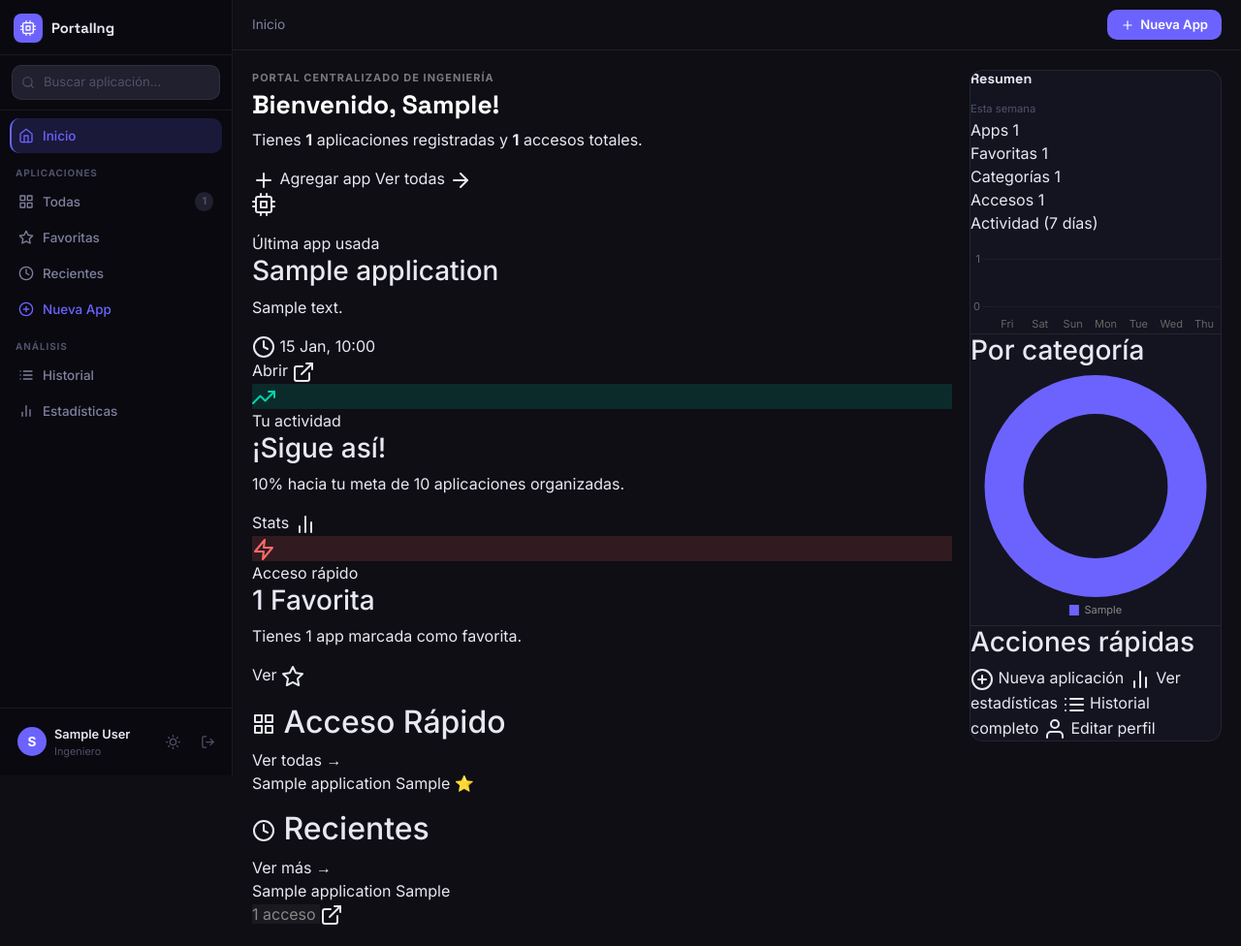
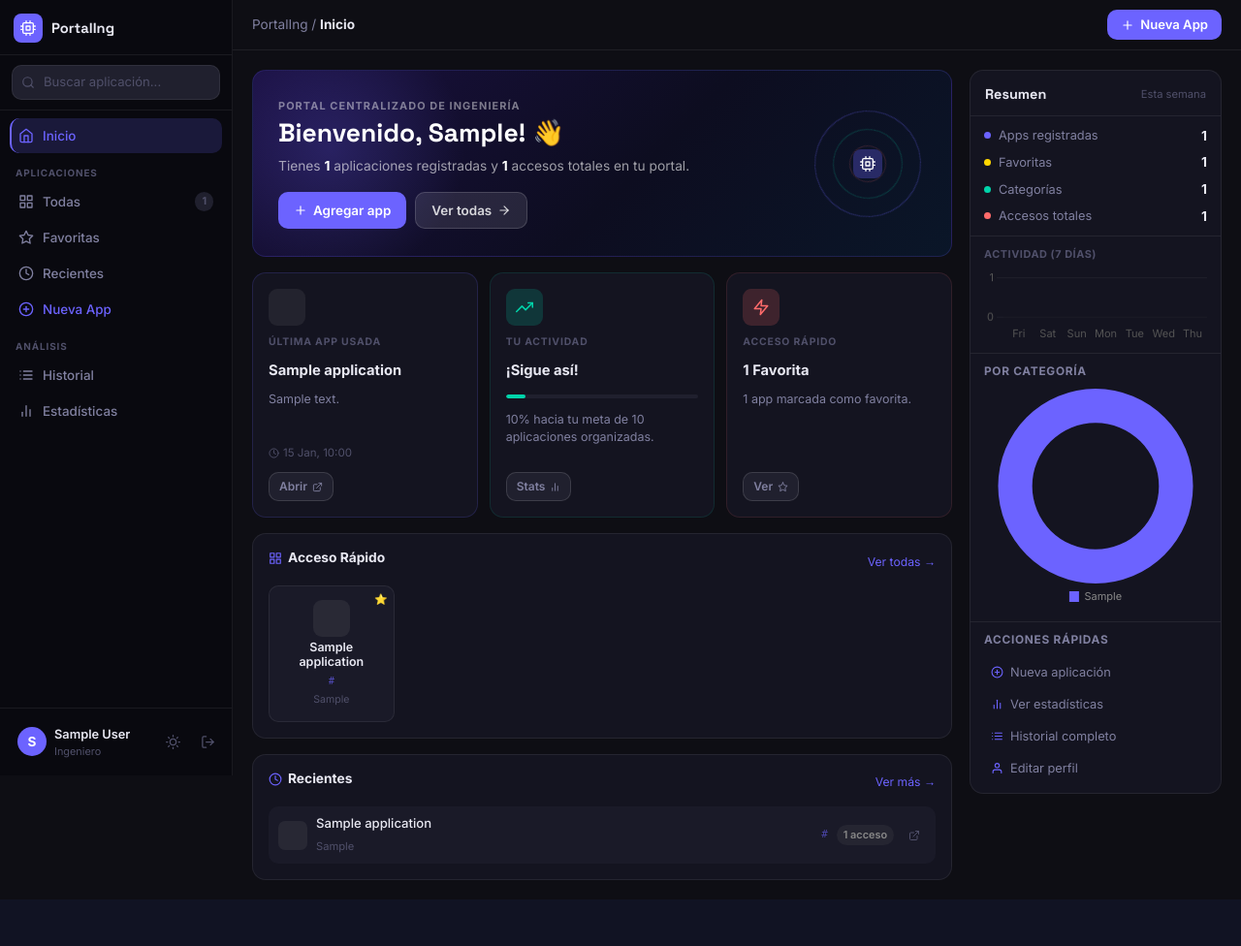
Before and after one commit to carloschavez-ops/engineering-portal, a Flask app: page /dashboard in a window 1280 px wide. Shown: the whole page at 97% size. After the commit the page ends 928 px from the top, so only its background shows below. Run offline with Flask 3, Linux system fonts and the light colour scheme; a user stored in the database is signed in; tables that the repository leaves empty hold one stand-in row (values such as "Sample post").

Commit message:
UPDATE DASHBOARD

```diff
--- a/static/css/main.css
+++ b/static/css/main.css
@@ -773,3 +773,87 @@ select.form-control{cursor:pointer}
 .dash-center>*:nth-child(2){animation-delay:.08s}
 .dash-center>*:nth-child(3){animation-delay:.12s}
 .dash-center>*:nth-child(4){animation-delay:.16s}
+
+/* Spotlight card — URL visible */
+.spot-card {
+  display: flex;
+  flex-direction: column;
+  align-items: center;
+  gap: 4px;
+  padding: 14px 8px;
+  background: var(--bg3);
+  border: 1px solid var(--border);
+  border-radius: var(--r);
+  text-align: center;
+  transition: all .18s;
+  position: relative;
+  cursor: pointer;
+}
+.spot-card:hover {
+  background: var(--bg4);
+  border-color: var(--accent);
+  transform: translateY(-2px);
+  box-shadow: 0 4px 16px rgba(108,99,255,.18);
+}
+.spot-icon {
+  width: 38px; height: 38px;
+  border-radius: 9px;
+  display: flex; align-items: center; justify-content: center;
+  flex-shrink: 0;
+}
+.spot-icon svg { width: 17px; height: 17px; }
+.spot-name {
+  font-size: .78rem;
+  font-weight: 600;
+  color: var(--txt);
+  line-height: 1.2;
+}
+/* URL del link — novedad */
+.spot-url {
+  font-size: .65rem;
+  color: var(--accent);
+  opacity: .7;
+  white-space: nowrap;
+  overflow: hidden;
+  text-overflow: ellipsis;
+  max-width: 100%;
+  font-family: monospace;
+}
+.spot-cat {
+  font-size: .66rem;
+  color: var(--txt3);
+}
+.spot-star {
+  position: absolute;
+  top: 5px; right: 6px;
+  font-size: .68rem;
+}
+
+/* Recientes — URL visible */
+.rec-url {
+  font-size: .68rem;
+  color: var(--accent);
+  opacity: .6;
+  font-family: monospace;
+  white-space: nowrap;
+  overflow: hidden;
+  text-overflow: ellipsis;
+  max-width: 160px;
+  display: none; /* solo visible en pantallas grandes */
+}
+@media (min-width: 900px) {
+  .rec-url { display: block; }
+}
+
+/* Spotlight grid override (más espacioso) */
+.spotlight-grid {
+  display: grid;
+  grid-template-columns: repeat(auto-fill, minmax(110px, 1fr));
+  gap: 10px;
+}
+
+/* Hero banner — asegurar que no rompa en pantalla pequeña */
+@media (max-width: 500px) {
+  .hero-title { font-size: 1.3rem; }
+  .act-row { grid-template-columns: 1fr; }
+}
--- a/templates/dashboard/index.html
+++ b/templates/dashboard/index.html
@@ -1,262 +1,267 @@
 {% extends 'base.html' %}
 {% block title %}Inicio — PortalIng{% endblock %}
-{% block breadcrumb %}<span class="bc-page">Inicio</span>{% endblock %}
+{% block breadcrumb %}<span style="color:var(--txt2);font-size:.85rem;">PortalIng / <strong style="color:var(--txt)">Inicio</strong></span>{% endblock %}
 
 {% block content %}
 <div class="dash-layout">
 
-    <!-- ── CENTER COLUMN ── -->
+  <!-- ══════════════════════════════
+       LEFT / CENTER COLUMN
+  ══════════════════════════════ -->
   <div class="dash-center">
 
-        <!-- Hero welcome banner -->
-        <div class="hero-banner">
-            <div class="hero-glow"></div>
-            <div class="hero-content">
+    <!-- ── HERO BANNER ── -->
+    <div class="hero">
+      <div class="hero-bg-glow"></div>
+      <div class="hero-inner">
         <p class="hero-eyebrow">Portal Centralizado de Ingeniería</p>
-                <h1 class="hero-title">Bienvenido, {{ current_user.nombre.split()[0] }}!</h1>
-                <p class="hero-sub">
+        <h1 class="hero-title">Bienvenido, {{ current_user.nombre.split()[0] }}! 👋</h1>
+        <p class="hero-body">
           Tienes <strong>{{ total_apps }}</strong> aplicaciones registradas y
-                    <strong>{{ total_accesos }}</strong> accesos totales.
+          <strong>{{ total_accesos }}</strong> accesos totales en tu portal.
         </p>
-                <div class="hero-actions">
-                    <a href="{{ url_for('apps.new_app') }}" class="btn-hero-primary">
+        <div class="hero-btns">
+          <a href="{{ url_for('apps.new_app') }}" class="btn-accent-solid">
             <i data-feather="plus"></i> Agregar app
           </a>
-                    <a href="{{ url_for('apps.list_apps') }}" class="btn-hero-ghost">
+          <a href="{{ url_for('apps.list_apps') }}" class="btn-ghost-solid">
             Ver todas <i data-feather="arrow-right"></i>
           </a>
         </div>
       </div>
-            <div class="hero-decoration" aria-hidden="true">
-                <div class="deco-ring deco-ring-1"></div>
-                <div class="deco-ring deco-ring-2"></div>
-                <div class="deco-icon-float">
-                    <i data-feather="cpu"></i>
-                </div>
+      <div class="hero-deco" aria-hidden="true">
+        <div class="deco-c deco-c1"></div>
+        <div class="deco-c deco-c2"></div>
+        <div class="deco-c deco-c3"></div>
+        <div class="deco-icon"><i data-feather="cpu"></i></div>
       </div>
     </div>
 
-        <!-- Action cards row (like Twitch's middle cards) -->
-        <div class="action-cards">
+    <!-- ── ACTION CARDS ROW (estilo Twitch) ── -->
+    <div class="act-row">
 
-            <!-- Last used app -->
-            <div class="action-card action-card--highlight">
+      <!-- Última app usada -->
+      <div class="act-card act-card--purple">
         {% if last_app %}
-                <div class="ac-icon" style="background:{{ last_app.color }}25;color:{{ last_app.color }}">
+        <div class="act-icon" style="background:{{ last_app.color }}22;color:{{ last_app.color }}">
           <i data-feather="{{ last_app.icono }}"></i>
         </div>
-                <div class="ac-body">
-                    <span class="ac-label">Última app usada</span>
-                    <h3 class="ac-title">{{ last_app.nombre }}</h3>
+        <span class="act-eyebrow">Última app usada</span>
+        <div class="act-title">{{ last_app.nombre }}</div>
         {% set desc = last_app.descripcion or '' %}
-                    <p class="ac-desc">{{ (desc[:60] ~ '…') if desc|length > 60 else (desc if desc else 'Sin descripción') }}</p>
-                    <span class="ac-meta"><i data-feather="clock"></i> {{ last_access.strftime('%d %b, %H:%M') if last_access else '—' }}</span>
-                </div>
-                <a href="{{ url_for('apps.open_app', app_id=last_app.id) }}" target="_blank" class="ac-cta">
+        <p class="act-desc">{{ (desc[:70] ~ '…') if desc|length > 70 else (desc if desc else 'Sin descripción') }}</p>
+        <span class="act-meta">
+          <i data-feather="clock"></i>
+          {{ last_access.strftime('%d %b, %H:%M') if last_access else '—' }}
+        </span>
+        <a href="{{ url_for('apps.open_app', app_id=last_app.id) }}" target="_blank" class="act-btn">
           Abrir <i data-feather="external-link"></i>
         </a>
         {% else %}
-                <div class="ac-icon" style="background:rgba(108,99,255,.15);color:#6C63FF">
+        <div class="act-icon" style="background:rgba(108,99,255,.18);color:#6C63FF">
           <i data-feather="package"></i>
         </div>
-                <div class="ac-body">
-                    <span class="ac-label">Comienza ahora</span>
-                    <h3 class="ac-title">Sin actividad aún</h3>
-                    <p class="ac-desc">Agrega tu primera herramienta de ingeniería al portal.</p>
-                </div>
-                <a href="{{ url_for('apps.new_app') }}" class="ac-cta">
+        <span class="act-eyebrow">Comienza ahora</span>
+        <div class="act-title">Sin actividad aún</div>
+        <p class="act-desc">Agrega tu primera herramienta de ingeniería al portal.</p>
+        <a href="{{ url_for('apps.new_app') }}" class="act-btn">
           Agregar <i data-feather="plus"></i>
         </a>
         {% endif %}
       </div>
 
-            <!-- Keep it up / progress card -->
-            <div class="action-card">
-                <div class="ac-icon" style="background:rgba(0,212,170,.15);color:#00D4AA">
+      <!-- Actividad / progreso -->
+      <div class="act-card act-card--teal">
+        <div class="act-icon" style="background:rgba(0,212,170,.18);color:#00D4AA">
           <i data-feather="trending-up"></i>
         </div>
-                <div class="ac-body">
-                    <span class="ac-label">Tu actividad</span>
-                    <h3 class="ac-title">¡Sigue así!</h3>
+        <span class="act-eyebrow">Tu actividad</span>
+        <div class="act-title">¡Sigue así!</div>
         {% set pct = [((total_apps / 10) * 100)|int, 100]|min %}
-                    <div class="progress-track">
-                        <div class="progress-fill" style="width:{{ pct }}%; background:#00D4AA"></div>
-                    </div>
-                    <p class="ac-desc">{{ pct }}% hacia tu meta de 10 aplicaciones organizadas.</p>
-                </div>
-                <a href="{{ url_for('stats.stats') }}" class="ac-cta">
+        <div class="prog-track"><div class="prog-fill" style="width:{{ pct }}%;background:#00D4AA"></div></div>
+        <p class="act-desc">{{ pct }}% hacia tu meta de 10 aplicaciones organizadas.</p>
+        <a href="{{ url_for('stats.stats') }}" class="act-btn">
           Stats <i data-feather="bar-chart-2"></i>
         </a>
       </div>
 
-            <!-- Quick add -->
-            <div class="action-card">
-                <div class="ac-icon" style="background:rgba(255,107,107,.15);color:#FF6B6B">
+      <!-- Favoritas -->
+      <div class="act-card act-card--red">
+        <div class="act-icon" style="background:rgba(255,107,107,.18);color:#FF6B6B">
           <i data-feather="zap"></i>
         </div>
-                <div class="ac-body">
-                    <span class="ac-label">Acceso rápido</span>
-                    <h3 class="ac-title">{{ total_favs }} Favorita{{ 's' if total_favs != 1 else '' }}</h3>
-                    <p class="ac-desc">Tienes {{ total_favs }} app{{ 's' if total_favs != 1 else '' }} marcada{{ 's' if total_favs != 1 else '' }} como favorita{{ 's' if total_favs != 1 else '' }}.</p>
-                </div>
-                <a href="{{ url_for('apps.favorites') }}" class="ac-cta">
+        <span class="act-eyebrow">Acceso rápido</span>
+        <div class="act-title">{{ total_favs }} Favorita{{ 's' if total_favs != 1 else '' }}</div>
+        <p class="act-desc">
+          {{ total_favs }} app{{ 's' if total_favs != 1 else '' }}
+          marcada{{ 's' if total_favs != 1 else '' }} como favorita{{ 's' if total_favs != 1 else '' }}.
+        </p>
+        <a href="{{ url_for('apps.favorites') }}" class="act-btn">
           Ver <i data-feather="star"></i>
         </a>
       </div>
-        </div>
 
-        <!-- Spotlight / Quick grid -->
-        <section class="dash-section">
-            <div class="ds-header">
-                <h2 class="ds-title">
+    </div><!-- /act-row -->
+
+    <!-- ── SPOTLIGHT / ACCESO RÁPIDO ── -->
+    <div class="dash-sec">
+      <div class="dash-sec-head">
+        <h2 class="dash-sec-title">
           <i data-feather="grid"></i> Acceso Rápido
         </h2>
-                <a href="{{ url_for('apps.list_apps') }}" class="ds-link">Ver todas →</a>
+        <a href="{{ url_for('apps.list_apps') }}" class="dash-sec-more">Ver todas →</a>
       </div>
 
       {% set quick_apps = current_user.applications.order_by('nombre').limit(8).all() %}
       {% if quick_apps %}
-            <div class="quick-grid">
+      <div class="spotlight-grid">
         {% for app in quick_apps %}
-                <a href="{{ url_for('apps.open_app', app_id=app.id) }}" target="_blank" class="quick-card">
-                    <div class="qc-icon" style="background:{{ app.color }}20;color:{{ app.color }}">
+        <a href="{{ url_for('apps.open_app', app_id=app.id) }}" target="_blank" class="spot-card">
+          <div class="spot-icon" style="background:{{ app.color }}22;color:{{ app.color }}">
             <i data-feather="{{ app.icono }}"></i>
           </div>
-                    <span class="qc-name">{{ app.nombre }}</span>
-                    <span class="qc-cat">{{ app.categoria }}</span>
-                    {% if app.favorito %}<span class="qc-fav">⭐</span>{% endif %}
+          <span class="spot-name">{{ app.nombre }}</span>
+          <!-- URL visible del link -->
+          <span class="spot-url">
+            {{ app.url | replace('https://','') | replace('http://','') | truncate(28, true, '…') if app.url else 'Sin URL' }}
+          </span>
+          <span class="spot-cat">{{ app.categoria }}</span>
+          {% if app.favorito %}<span class="spot-star" title="Favorita">⭐</span>{% endif %}
         </a>
         {% endfor %}
       </div>
       {% else %}
-            <div class="empty-block">
+      <div class="empty-hint">
         <i data-feather="inbox"></i>
         <p>No hay apps aún. <a href="{{ url_for('apps.new_app') }}">Agrega la primera</a></p>
       </div>
       {% endif %}
-        </section>
+    </div>
 
-        <!-- Recent activity list -->
+    <!-- ── RECIENTES ── -->
     {% if recent_apps %}
-        <section class="dash-section">
-            <div class="ds-header">
-                <h2 class="ds-title"><i data-feather="clock"></i> Recientes</h2>
-                <a href="{{ url_for('apps.recent') }}" class="ds-link">Ver más →</a>
+    <div class="dash-sec">
+      <div class="dash-sec-head">
+        <h2 class="dash-sec-title"><i data-feather="clock"></i> Recientes</h2>
+        <a href="{{ url_for('apps.recent') }}" class="dash-sec-more">Ver más →</a>
       </div>
-            <div class="recent-table">
+      <div class="rec-list">
         {% for app in recent_apps %}
-                <div class="rt-row">
-                    <div class="rt-icon" style="background:{{ app.color }}20;color:{{ app.color }}">
+        <div class="rec-row">
+          <div class="rec-ico" style="background:{{ app.color }}22;color:{{ app.color }}">
             <i data-feather="{{ app.icono }}"></i>
           </div>
-                    <div class="rt-info">
-                        <span class="rt-name">{{ app.nombre }}</span>
-                        <span class="rt-cat">{{ app.categoria }}</span>
+          <div class="rec-meta">
+            <span class="rec-name">{{ app.nombre }}</span>
+            <span class="rec-cat">{{ app.categoria }}</span>
           </div>
-                    <span class="rt-badge" style="background:{{ app.color }}18;color:{{ app.color }}">
+          <!-- URL visible -->
+          <span class="rec-url">
+            {{ app.url | replace('https://','') | replace('http://','') | truncate(30, true, '…') if app.url else '' }}
+          </span>
+          <span class="rec-badge" style="background:{{ app.color }}18;color:{{ app.color }}">
             {{ app.total_accesos }} acceso{{ 's' if app.total_accesos != 1 else '' }}
           </span>
-                    <a href="{{ url_for('apps.open_app', app_id=app.id) }}" target="_blank" class="rt-open">
+          <a href="{{ url_for('apps.open_app', app_id=app.id) }}" target="_blank" class="rec-open">
             <i data-feather="external-link"></i>
           </a>
         </div>
         {% endfor %}
       </div>
-        </section>
+    </div>
     {% endif %}
 
   </div><!-- /dash-center -->
 
-    <!-- ── RIGHT PANEL (Analytics) ── -->
+  <!-- ══════════════════════════════
+       RIGHT PANEL
+  ══════════════════════════════ -->
   <aside class="dash-right">
-        <div class="dr-header">
-            <h2 class="dr-title">Resumen</h2>
+
+    <!-- Header -->
+    <div class="dr-top">
+      <span class="dr-title">Resumen</span>
       <span class="dr-sub">Esta semana</span>
     </div>
 
-        <!-- Mini stat pills -->
-        <div class="mini-stats">
-            <div class="mini-stat">
-                <span class="ms-dot" style="background:#6C63FF"></span>
-                <span class="ms-lbl">Apps</span>
-                <span class="ms-val">{{ total_apps }}</span>
+    <!-- Stat pills -->
+    <div class="dr-stats">
+      <div class="dr-stat">
+        <span class="dr-dot" style="background:#6C63FF"></span>
+        <span class="dr-lbl">Apps registradas</span>
+        <span class="dr-val">{{ total_apps }}</span>
       </div>
-            <div class="mini-stat">
-                <span class="ms-dot" style="background:#FFD700"></span>
-                <span class="ms-lbl">Favoritas</span>
-                <span class="ms-val">{{ total_favs }}</span>
+      <div class="dr-stat">
+        <span class="dr-dot" style="background:#FFD700"></span>
+        <span class="dr-lbl">Favoritas</span>
+        <span class="dr-val">{{ total_favs }}</span>
       </div>
-            <div class="mini-stat">
-                <span class="ms-dot" style="background:#00D4AA"></span>
-                <span class="ms-lbl">Categorías</span>
-                <span class="ms-val">{{ total_cats }}</span>
+      <div class="dr-stat">
+        <span class="dr-dot" style="background:#00D4AA"></span>
+        <span class="dr-lbl">Categorías</span>
+        <span class="dr-val">{{ total_cats }}</span>
       </div>
-            <div class="mini-stat">
-                <span class="ms-dot" style="background:#FF6B6B"></span>
-                <span class="ms-lbl">Accesos</span>
-                <span class="ms-val">{{ total_accesos }}</span>
+      <div class="dr-stat">
+        <span class="dr-dot" style="background:#FF6B6B"></span>
+        <span class="dr-lbl">Accesos totales</span>
+        <span class="dr-val">{{ total_accesos }}</span>
       </div>
     </div>
 
-        <!-- Mini chart -->
-        <div class="dr-chart-wrap">
-            <p class="dr-chart-label">Actividad (7 días)</p>
+    <div class="dr-divider"></div>
+
+    <!-- Weekly chart -->
+    <div class="dr-chart-block">
+      <p class="dr-chart-lbl">Actividad (7 días)</p>
       <canvas id="miniWeekly" height="100"></canvas>
     </div>
 
-        <!-- Divider -->
     <div class="dr-divider"></div>
 
-        <!-- Category breakdown -->
-        <div class="dr-section">
-            <h3 class="dr-section-title">Por categoría</h3>
+    <!-- Category doughnut -->
+    <div class="dr-block">
+      <p class="dr-block-title">Por categoría</p>
       <canvas id="miniCats" height="140"></canvas>
     </div>
 
-        <!-- Divider -->
     <div class="dr-divider"></div>
 
     <!-- Quick links -->
-        <div class="dr-section">
-            <h3 class="dr-section-title">Acciones rápidas</h3>
-            <div class="dr-links">
-                <a href="{{ url_for('apps.new_app') }}" class="dr-link-item">
+    <div class="dr-block">
+      <p class="dr-block-title">Acciones rápidas</p>
+      <div class="dr-quick">
+        <a href="{{ url_for('apps.new_app') }}" class="dr-q-link">
           <i data-feather="plus-circle"></i> Nueva aplicación
         </a>
-                <a href="{{ url_for('stats.stats') }}" class="dr-link-item">
+        <a href="{{ url_for('stats.stats') }}" class="dr-q-link">
           <i data-feather="bar-chart-2"></i> Ver estadísticas
         </a>
-                <a href="{{ url_for('stats.history') }}" class="dr-link-item">
+        <a href="{{ url_for('stats.history') }}" class="dr-q-link">
           <i data-feather="list"></i> Historial completo
         </a>
-                <a href="{{ url_for('profile.profile') }}" class="dr-link-item">
+        <a href="{{ url_for('profile.profile') }}" class="dr-q-link">
           <i data-feather="user"></i> Editar perfil
         </a>
       </div>
     </div>
 
-    </aside><!-- /dash-right -->
+  </aside>
 
 </div><!-- /dash-layout -->
 {% endblock %}
 
 {% block extra_js %}
 <script>
-const chartDefaults = {
-    font: { family: 'Inter', size: 11 },
-};
+const _font = { family: 'Inter', size: 11 };
 
-// Weekly bar
-async function loadWeekly(){
+async function loadWeekly() {
   const ctx = document.getElementById('miniWeekly');
-    if (!ctx) return;
+  if (!ctx || typeof Chart === 'undefined') return;
   try {
-        const r = await fetch(`${window.location.origin}/api/stats/weekly`);
-        if (!r.ok) throw new Error(`HTTP ${r.status}`);
+    const r = await fetch('/api/stats/weekly');
+    if (!r.ok) return;
     const d = await r.json();
-        if (!d || !d.labels || !d.data) return;
-        if (typeof Chart === 'undefined') return;
-
+    if (!d?.labels) return;
     new Chart(ctx, {
       type: 'bar',
       data: {
@@ -267,46 +272,38 @@ async function loadWeekly(){
         responsive: true,
         plugins: { legend: { display: false }, tooltip: { callbacks: { label: c => `${c.raw} accesos` } } },
         scales: {
-                    x: { grid: { display: false }, ticks: { color: '#666', font: chartDefaults.font } },
-                    y: { grid: { color: 'rgba(255,255,255,.05)' }, ticks: { color: '#666', font: chartDefaults.font, stepSize: 1 }, border: { display: false } }
+          x: { grid: { display: false }, ticks: { color: '#555', font: _font } },
+          y: { grid: { color: 'rgba(255,255,255,.05)' }, ticks: { color: '#555', font: _font, stepSize: 1 }, border: { display: false } }
         }
       }
     });
-    } catch (e) {
-        console.error('Weekly chart error:', e);
-    }
+  } catch(e) { console.error('Weekly:', e); }
 }
 
-// Category doughnut
-async function loadCategories(){
+async function loadCats() {
   const ctx = document.getElementById('miniCats');
-    if (!ctx) return;
+  if (!ctx || typeof Chart === 'undefined') return;
   try {
-        const r = await fetch(`${window.location.origin}/api/stats/categories`);
-        if (!r.ok) throw new Error(`HTTP ${r.status}`);
+    const r = await fetch('/api/stats/categories');
+    if (!r.ok) return;
     const d = await r.json();
     if (!Array.isArray(d) || !d.length) return;
-        if (typeof Chart === 'undefined') return;
-
-        const palette = ['#6C63FF','#00D4AA','#FF6B6B','#FFD700','#45B7D1','#DDA0DD','#96CEB4','#F7DC6F'];
+    const pal = ['#6C63FF','#00D4AA','#FF6B6B','#FFD700','#45B7D1','#DDA0DD','#96CEB4','#F7DC6F'];
     new Chart(ctx, {
       type: 'doughnut',
       data: {
-                labels: d.map(x=>x.categoria),
-                datasets: [{ data: d.map(x=>x.total), backgroundColor: palette, borderWidth: 0, hoverOffset: 4 }]
+        labels: d.map(x => x.categoria),
+        datasets: [{ data: d.map(x => x.total), backgroundColor: pal, borderWidth: 0, hoverOffset: 4 }]
       },
       options: {
-                responsive: true,
-                cutout: '65%',
-                plugins: { legend: { position: 'bottom', labels: { color: '#888', font: chartDefaults.font, padding: 8, boxWidth: 10 } } }
+        responsive: true, cutout: '65%',
+        plugins: { legend: { position: 'bottom', labels: { color: '#888', font: _font, padding: 8, boxWidth: 10 } } }
       }
     });
-    } catch (e) {
-        console.error('Categories chart error:', e);
-    }
+  } catch(e) { console.error('Cats:', e); }
 }
 
 loadWeekly();
-loadCategories();
+loadCats();
 </script>
 {% endblock %}
```
Also changed, not shown: instance/portal.db. Lines whose indentation alone changed are shown as unchanged.
